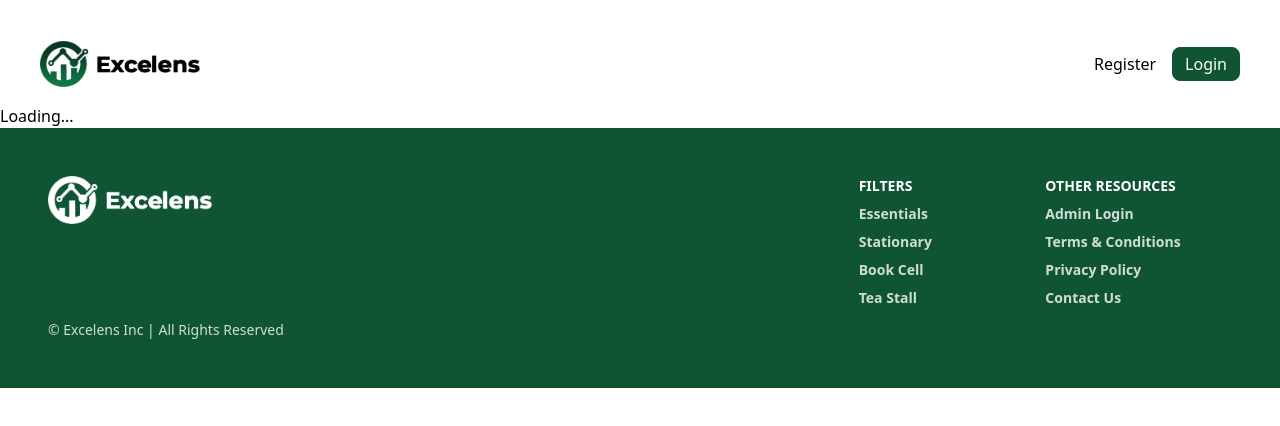
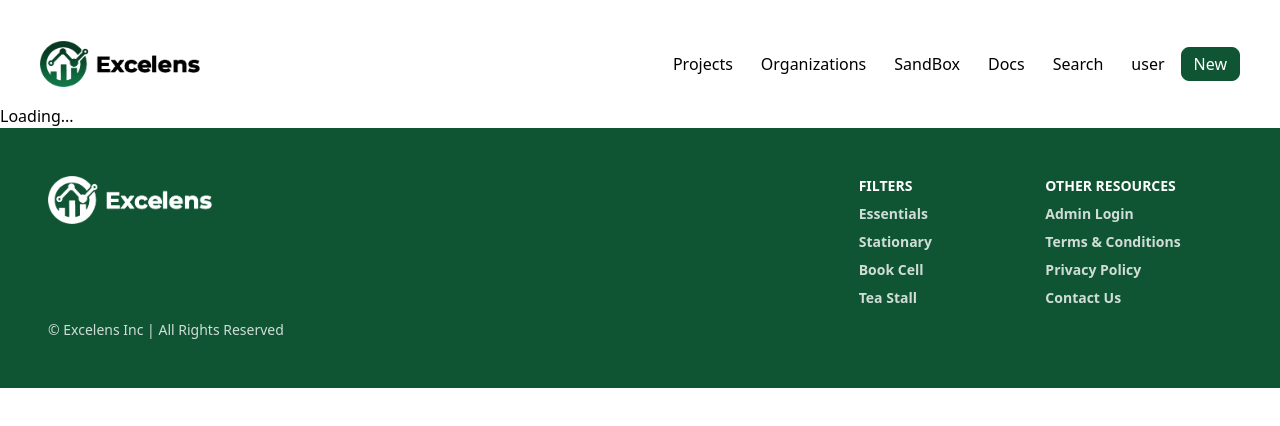
Before and after one commit to ajnanmvr/streamlining-data-management-client, a Next.js app: page /profile in a window 1280 px wide. Shown: the top 426 px of the page. Built offline with nearby package versions, Linux system fonts and the light colour scheme; no server answers.

Commit message:
header changed

```diff
--- /dev/null
+++ b/src/app/(user)/organizations/page.tsx
@@ -0,0 +1,8 @@
+
+export default function Organization() {
+    return (
+        <div className="px-16 flex justify-center flex-wrap lg:flex-nowrap gap-10">
+           Organazatoin
+        </div>
+    )
+}
--- a/src/app/(user)/profile/page.tsx
+++ b/src/app/(user)/profile/page.tsx
@@ -3,11 +3,13 @@ import Card from "@/components/Card";
 import { useUserContext } from "@/context/User";
 import Axios from "@/utils/Axios";
 import Link from "next/link";
+import { useRouter } from "next/navigation";
 import { useContext, useEffect, useState } from "react";
 export default function Profile() {
 
     const [profileUser, setProfileUser] = useState<any>()
     const { setUser , user } = useUserContext();
+    const router = useRouter();
 
     useEffect(() => {
 
@@ -22,9 +24,25 @@ export default function Profile() {
 
         console.log(user);
 
+        // if no user, redirect to login
+        if(!user){
+            router.push('/login');
+        }
 
     }, [user])
 
+
+    // logout function
+    const logout = () => {
+
+        Axios.post('/users/logout').then((res) => {
+            setUser(null);
+            router.push('/login');
+        }).catch((err) => {
+            console.log(err);
+        })
+
+    }
 
     return (
         <>
@@ -39,8 +57,9 @@ export default function Profile() {
                 <p className="font-bold text-2xl text-center my-1 text-primary leading-[23px]">{profileUser.FirstName + " " + profileUser.LastName}</p>
                 <p className="text-center">{profileUser.email}</p>
                 <button className="text-sm text-primary mt-3 mb-1">Change Password</button>
-                <div className="flex gap-2 mt-1"><button className="border-primary border rounded-lg text-white px-3 py-1 hover:bg-light bg-primary">Edit Details</button>      <button
-
+                <div className="flex gap-2 mt-1"><button className="border-primary border rounded-lg text-white px-3 py-1 hover:bg-light bg-primary">Edit Details</button>
+                  <button
+                    onClick={logout}
                     className="border-red-700 border rounded-lg text-white px-3 py-1 hover:bg-red-700 fill-red-700 hover:fill-white"
                 >
                     <svg xmlns="http://www.w3.org/2000/svg" height="1em" viewBox="0 0 512 512"><path d="M377.9 105.9L500.7 228.7c7.2 7.2 11.3 17.1 11.3 27.3s-4.1 20.1-11.3 27.3L377.9 406.1c-6.4 6.4-15 9.9-24 9.9c-18.7 0-33.9-15.2-33.9-33.9l0-62.1-128 0c-17.7 0-32-14.3-32-32l0-64c0-17.7 14.3-32 32-32l128 0 0-62.1c0-18.7 15.2-33.9 33.9-33.9c9 0 17.6 3.6 24 9.9zM160 96L96 96c-17.7 0-32 14.3-32 32l0 256c0 17.7 14.3 32 32 32l64 0c17.7 0 32 14.3 32 32s-14.3 32-32 32l-64 0c-53 0-96-43-96-96L0 128C0 75 43 32 96 32l64 0c17.7 0 32 14.3 32 32s-14.3 32-32 32z" /></svg>
--- /dev/null
+++ b/src/app/(user)/projects/page.tsx
@@ -0,0 +1,8 @@
+
+export default function Organization() {
+    return (
+        <div className="px-16 flex justify-center flex-wrap lg:flex-nowrap gap-10">
+           Organazatoin
+        </div>
+    )
+}
--- /dev/null
+++ b/src/app/(user)/sandbox/page.tsx
@@ -0,0 +1,8 @@
+
+export default function Organization() {
+    return (
+        <div className="px-16 flex justify-center flex-wrap lg:flex-nowrap gap-10">
+           Organazatoin
+        </div>
+    )
+}
--- /dev/null
+++ b/src/app/(user)/search/page.tsx
@@ -0,0 +1,8 @@
+
+export default function Organization() {
+    return (
+        <div className="px-16 flex justify-center flex-wrap lg:flex-nowrap gap-10">
+           Organazatoin
+        </div>
+    )
+}
--- a/src/app/register/page.tsx
+++ b/src/app/register/page.tsx
@@ -44,7 +44,7 @@ export default function Signup() {
     <div className="flex w-screen h-screen bg-smoke items-center justify-center bg">
       <form
         onSubmit={submitForm}
-        className="bg-white flex flex-col h-fit md:w-96  md:p-10 rounded-xl gap-3 items-center"
+        className="bg-white flex flex-col h-fit w-96 p-10 rounded-xl gap-3 items-center"
       >
         <div className="w-20">
           <img
--- a/src/components/Header.tsx
+++ b/src/components/Header.tsx
@@ -1,29 +1,77 @@
-import React from 'react'
-import Link from 'next/link'
+"use client";
+import React from "react";
+import Link from "next/link";
+import { useRouter , usePathname } from "next/navigation";
+import { useUserContext } from "@/context/User";
+
 function Header() {
+  const router = useRouter();
+  const pathName = usePathname();
+  const { setUser, user } = useUserContext();
+
   return (
-        <header className='h-20 flex pt-16 pb-10 p-10 lg:px-10 justify-between items-center '>
+    <header className="h-20 flex pt-16 pb-10 p-10 lg:px-10 justify-between items-center ">
       <Link href={"/"}>
-                <div className='lg:w-40 w-32 lg:ml-'>
-                    <img className='object-contain' src="/logo/logo.png" />
+        <div className="lg:w-40 w-32 lg:ml-">
+          <img className="object-contain" src="/logo/logo.png" />
         </div>
       </Link>
       <div>
-                <ul className='flex gap-1 items-center'>
-
-                    <li className='hover:text-primary hidden lg:block px-3 py-1 hover:border rounded-lg'>
+        <ul className="flex gap-1 items-center">
+          {!user ? (
+            <>
+              <li className="hover:text-primary hidden lg:block px-3 py-1 hover:border rounded-lg">
                 <Link href={"/register"}>Register</Link>
               </li>
-                    <li className='hover:bg-light hidden lg:block border-primary border rounded-lg text-white px-3 py-1 bg-primary'>
+              <li className="hover:bg-light hidden lg:block border-primary border rounded-lg text-white px-3 py-1 bg-primary">
                 <Link href={"/login"}>Login</Link>
               </li>
-                    <li className=' block lg:hidden rounded-lg text-white px-3 py-1'>
-                        <Link href={"/login"}><svg xmlns="http://www.w3.org/2000/svg" className='fill-primary h-6' height="1em" viewBox="0 0 448 512"><path d="M224 256A128 128 0 1 0 224 0a128 128 0 1 0 0 256zm-45.7 48C79.8 304 0 383.8 0 482.3C0 498.7 13.3 512 29.7 512H418.3c16.4 0 29.7-13.3 29.7-29.7C448 383.8 368.2 304 269.7 304H178.3z"/></svg></Link>
+            </>
+          ) : (
+            <>
+              <>
+                <li className={`hover:text-primary hidden lg:block px-3 py-1  rounded-lg ${pathName === '/projects' ? 'text-primary' : ''}`}>
+                  <Link href={"/projects"} >Projects</Link>
+                </li>
+
+                <li className={`hover:text-primary hidden lg:block px-3 py-1  rounded-lg ${pathName === '/organizations' ? 'text-primary' : ''}`}>
+                  <Link href={"/organizations"}>Organizations</Link>
+                </li>
+                <li className={`hover:text-primary hidden lg:block px-3 py-1  rounded-lg ${pathName === '/sandbox' ? 'text-primary' : ''}`}>
+                  <Link href={"/sandbox"}>SandBox</Link>
+                </li>
+                <li className={`hover:text-primary hidden lg:block px-3 py-1  rounded-lg ${pathName === '/docs' ? 'text-primary' : ''}`}>
+                  <Link href={"/docs"}>Docs</Link>
+                </li>
+                <li className="hover:text-primary hidden lg:block px-3 py-1 hover:border rounded-lg">
+                  <Link href={"/search"}>Search</Link>
+                </li>
+              </>
+
+              <li className="hover:text-primary hidden lg:block px-3 py-1 hover:border rounded-lg">
+                user
+              </li>
+              <li className="hover:bg-light hidden lg:block border-primary border rounded-lg text-white px-3 py-1 bg-primary">
+                New
+              </li>
+            </>
+          )}
+          <li className=" block lg:hidden rounded-lg text-white px-3 py-1">
+            <Link href={"/login"}>
+              <svg
+                xmlns="http://www.w3.org/2000/svg"
+                className="fill-primary h-6"
+                height="1em"
+                viewBox="0 0 448 512"
+              >
+                <path d="M224 256A128 128 0 1 0 224 0a128 128 0 1 0 0 256zm-45.7 48C79.8 304 0 383.8 0 482.3C0 498.7 13.3 512 29.7 512H418.3c16.4 0 29.7-13.3 29.7-29.7C448 383.8 368.2 304 269.7 304H178.3z" />
+              </svg>
+            </Link>
           </li>
         </ul>
       </div>
     </header>
-    )
+  );
 }
 
-export default Header
+export default Header;
--- a/src/context/User.tsx
+++ b/src/context/User.tsx
@@ -19,19 +19,19 @@ type DataType = {
 };
 
 interface ContextProps {
-    user: DataType;
-    setUser: Dispatch<SetStateAction<DataType>>;
+    user: DataType | null;
+    setUser: Dispatch<SetStateAction<DataType | null>>;
 }
 
 const UserContext = createContext<ContextProps>({
-    user: {} as DataType,
-    setUser: (): DataType => {
-        return {} as DataType;
+    user: {} as DataType | null,
+    setUser: (): DataType | null => {
+        return {} as DataType | null;
     },
 });
 
 export const UserContextProvider = ({ children }: any) => {
-    const [user, setUser] = useState<DataType>({} as DataType);
+    const [user, setUser] = useState<DataType | null>({} as DataType || null);
 
     useEffect(() => {
        Axios.get('users/logged/check').then((data) => {
```
Also changed, not shown: src/app/(user)/docs/page.tsx (renamed from src/app/(user)/organization/page.tsx). Lines whose indentation alone changed are shown as unchanged.
